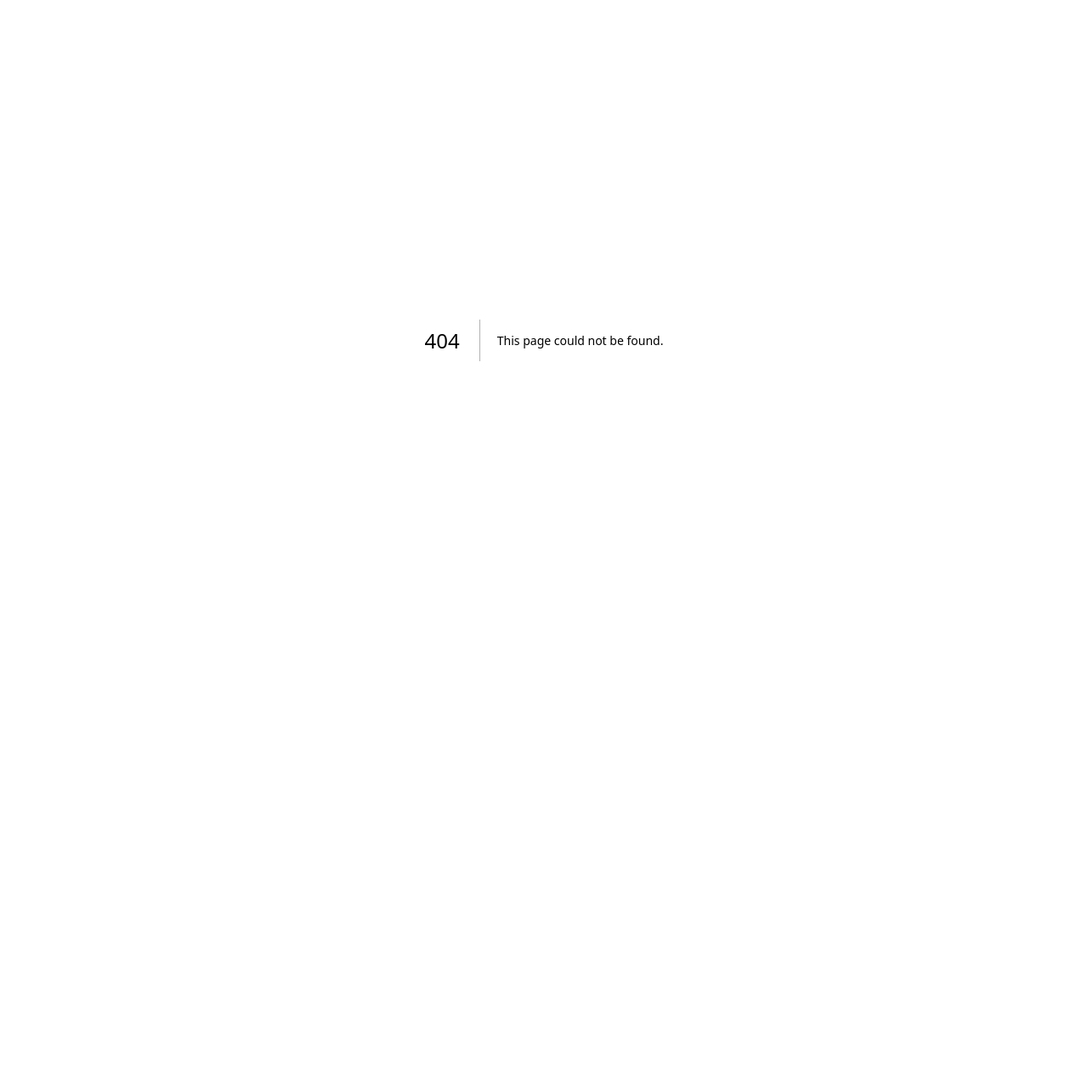
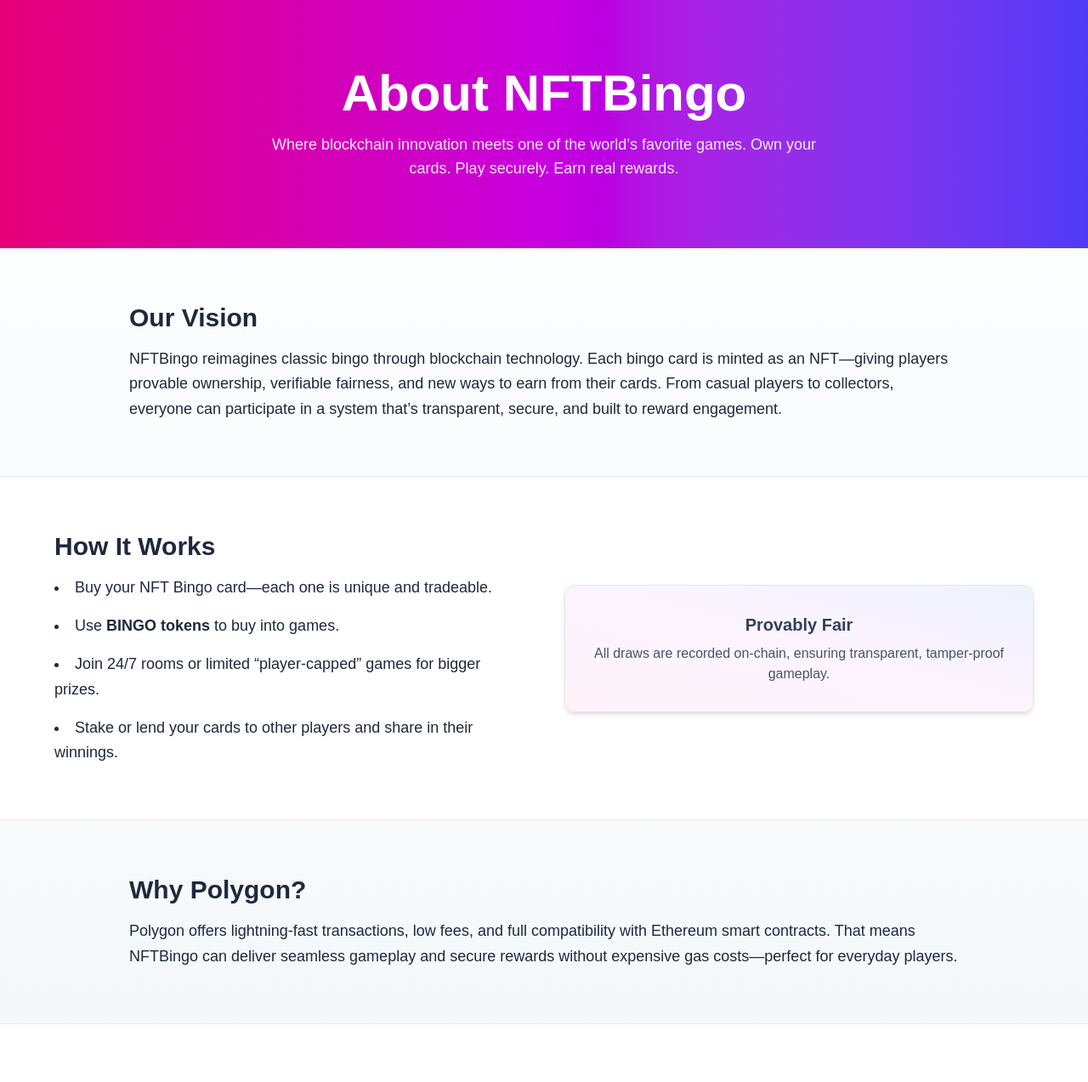
Before and after one commit to Genesis-Gamecraft-llc/nftbingo, a Next.js app: page /about in a window 1280 px wide. Before the commit this address had no page. Shown: the top 1273 px of the page at 85% size. Before the commit the page ends 800 px from the top, so only its background shows below. Built offline with nearby package versions, Linux system fonts and the light colour scheme.

Commit message:
Added About page with brand design

```diff
--- /dev/null
+++ b/app/about/page.tsx
@@ -0,0 +1,83 @@
+"use client";
+
+export default function AboutPage() {
+  return (
+    <main className="min-h-screen bg-gradient-to-b from-white to-slate-100 text-slate-800">
+      {/* Hero */}
+      <section className="bg-gradient-to-r from-pink-600 via-fuchsia-600 to-indigo-600 text-white py-20 px-6 text-center">
+        <h1 className="text-4xl md:text-6xl font-extrabold mb-4">About NFTBingo</h1>
+        <p className="max-w-2xl mx-auto text-lg opacity-90">
+          Where blockchain innovation meets one of the world’s favorite games.
+          Own your cards. Play securely. Earn real rewards.
+        </p>
+      </section>
+
+      {/* Vision */}
+      <section className="max-w-5xl mx-auto py-16 px-6">
+        <h2 className="text-3xl font-bold mb-4">Our Vision</h2>
+        <p className="text-lg leading-relaxed">
+          NFTBingo reimagines classic bingo through blockchain technology.
+          Each bingo card is minted as an NFT—giving players provable ownership,
+          verifiable fairness, and new ways to earn from their cards.
+          From casual players to collectors, everyone can participate in a system
+          that’s transparent, secure, and built to reward engagement.
+        </p>
+      </section>
+
+      {/* How It Works */}
+      <section className="bg-white border-y border-slate-200 py-16 px-6">
+        <div className="max-w-6xl mx-auto grid md:grid-cols-2 gap-12 items-center">
+          <div>
+            <h2 className="text-3xl font-bold mb-4">How It Works</h2>
+            <ul className="space-y-4 text-lg leading-relaxed list-disc list-inside">
+              <li>Buy your NFT Bingo card—each one is unique and tradeable.</li>
+              <li>Use <span className="font-semibold">BINGO tokens</span> to buy into games.</li>
+              <li>Join 24/7 rooms or limited “player-capped” games for bigger prizes.</li>
+              <li>Stake or lend your cards to other players and share in their winnings.</li>
+            </ul>
+          </div>
+          <div className="rounded-xl bg-gradient-to-tr from-pink-50 via-fuchsia-50 to-indigo-50 p-8 shadow-md border border-slate-200 text-center">
+            <p className="text-xl font-semibold text-slate-700 mb-2">Provably Fair</p>
+            <p className="text-slate-600">All draws are recorded on-chain, ensuring transparent, tamper-proof gameplay.</p>
+          </div>
+        </div>
+      </section>
+
+      {/* Why Polygon */}
+      <section className="max-w-5xl mx-auto py-16 px-6">
+        <h2 className="text-3xl font-bold mb-4">Why Polygon?</h2>
+        <p className="text-lg leading-relaxed">
+          Polygon offers lightning-fast transactions, low fees, and full compatibility
+          with Ethereum smart contracts. That means NFTBingo can deliver seamless gameplay
+          and secure rewards without expensive gas costs—perfect for everyday players.
+        </p>
+      </section>
+
+      {/* Team */}
+      <section className="bg-white border-y border-slate-200 py-16 px-6 text-center">
+        <h2 className="text-3xl font-bold mb-8">Our Team & Community</h2>
+        <p className="max-w-2xl mx-auto text-lg text-slate-600">
+          Built by blockchain veterans and lifelong gamers, NFTBingo is a community-driven
+          project focused on transparency, fairness, and fun. Join our Discord, follow us
+          on social media, and help shape the future of on-chain gaming.
+        </p>
+      </section>
+
+      {/* CTA */}
+      <section className="py-20 text-center">
+        <a
+          href="/whitepaper"
+          className="inline-block rounded-xl bg-pink-600 px-8 py-4 text-white font-semibold shadow hover:bg-pink-700"
+        >
+          Read the Whitepaper
+        </a>
+        <a
+          href="/community"
+          className="inline-block ml-4 rounded-xl border border-slate-300 px-8 py-4 font-semibold text-slate-700 hover:bg-white"
+        >
+          Join the Community
+        </a>
+      </section>
+    </main>
+  );
+}
```
